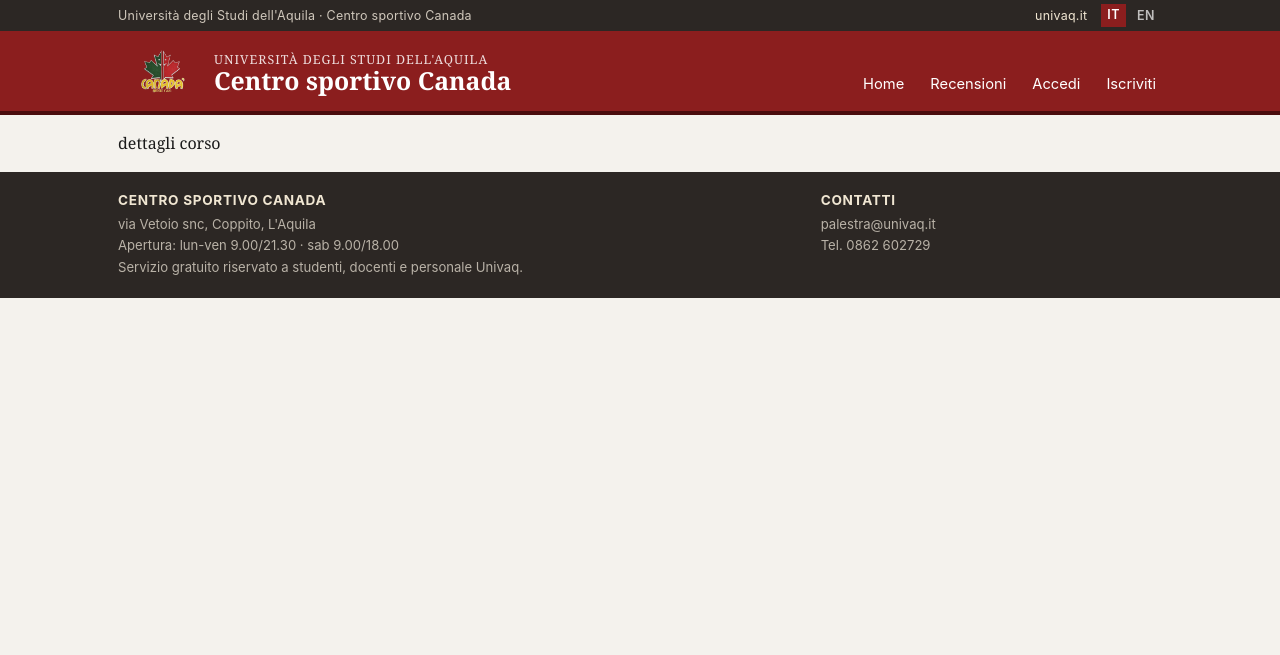
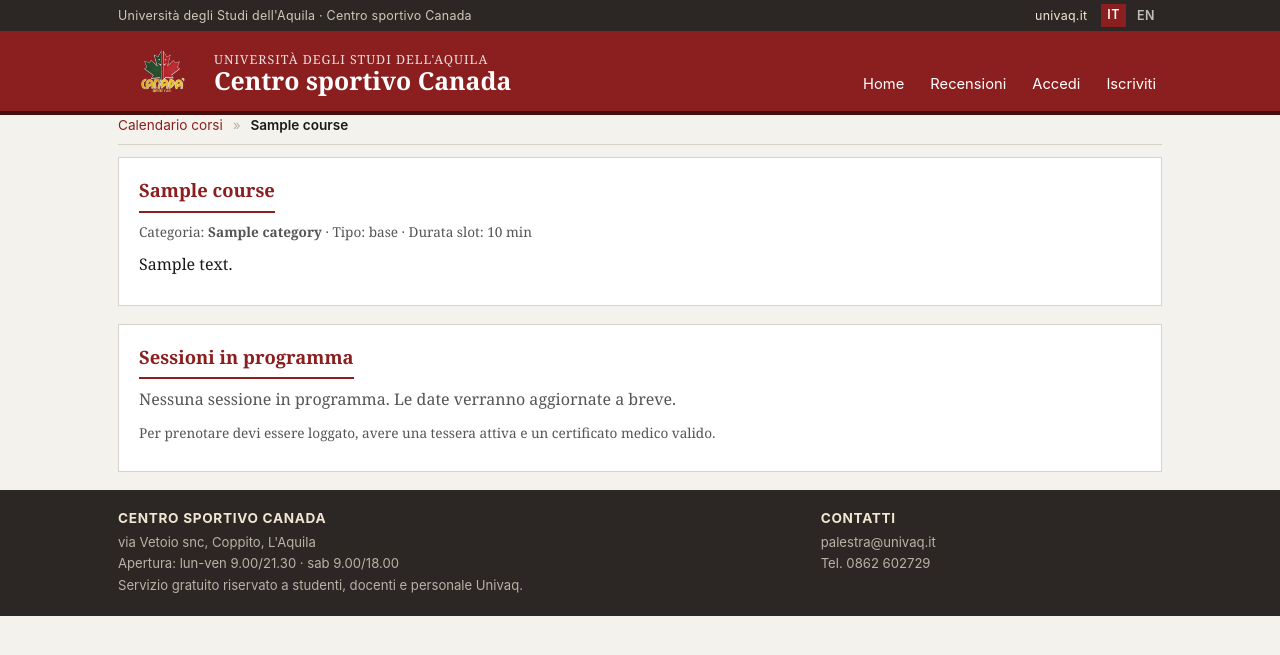
Before and after one commit to alancia04/CanadaFase1, a PHP site: the page made by course-detail.php in a window 1280 px wide. Shown: the top 655 px of the page. Run offline with PHP 8.4, Linux system fonts and the light colour scheme; tables that the repository leaves empty hold one stand-in row (values such as "Sample post").

Commit message:
Implementazione file coruses.php e course in html

```diff
--- a/courses.php
+++ b/courses.php
@@ -32,9 +32,9 @@ if (!$courses) {
     $p = $en ? 'The calendar is being published. Check back soon.' : 'Il calendario è in fase di pubblicazione. Torna presto.';
     $body_html = '<article class="panel"><h2>' . $h . '</h2><p class="muted">' . $p . '</p></article>';
 } else {
-    $thActivity = $en ? 'activity' : 'attività';
+    $thActivity = t('courses.col.activity');
     $thType     = $en ? 'level'    : 'tipo';
-    $thDuration = $en ? 'duration' : 'durata';
+    $thDuration = t('courses.col.duration');
     $thSlots    = $en ? 'upcoming slots' : 'slot in programma';
     $programmed = $en ? ' upcoming' : ' in programma';
     $none       = $en ? 'none' : 'nessuna';
--- a/skins/canada/dtml/course-detail.html
+++ b/skins/canada/dtml/course-detail.html
@@ -1,3 +1,17 @@
-<div>
-    <p>dettagli corso</p>
-</div>
+<nav class="breadcrumb"><a href="/courses.php"><[bc_cal]></a> <span class="sep">&raquo;</span> <span class="current"><[title]></span></nav>
+
+<article class="panel">
+    <h2><[title]></h2>
+    <p class="muted small">
+        <[l_category]>: <strong><[category]></strong> &middot;
+        <[l_level]>: <[level]> &middot;
+        <[l_duration]>: <[duration]> min
+    </p>
+    <[description]>
+</article>
+
+<article class="panel">
+    <h2><[h_sessions]></h2>
+    <[sessions_block]>
+    <p class="small muted" style="margin-top:10px"><[booking_req]></p>
+</article>
```
Also changed, not shown: skins/canada/dtml/course-list.html (+7 -2 lines).
